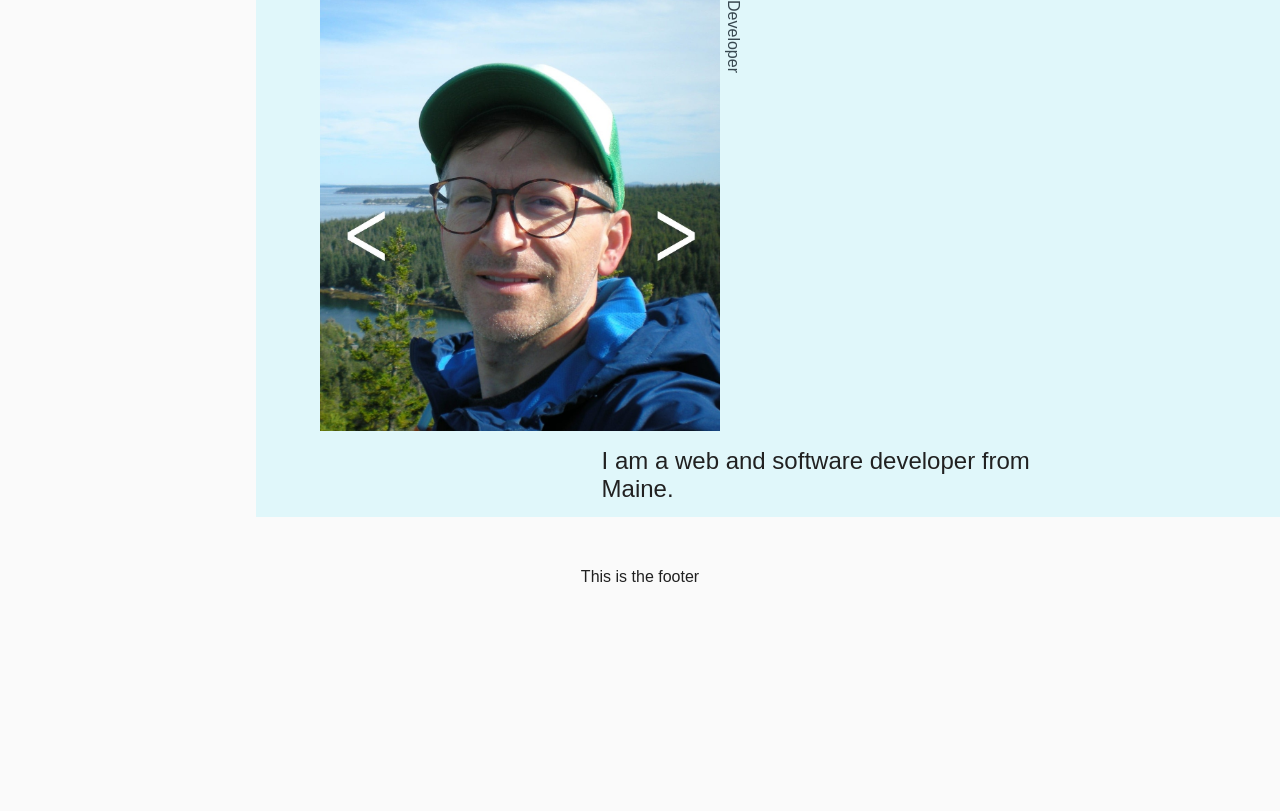
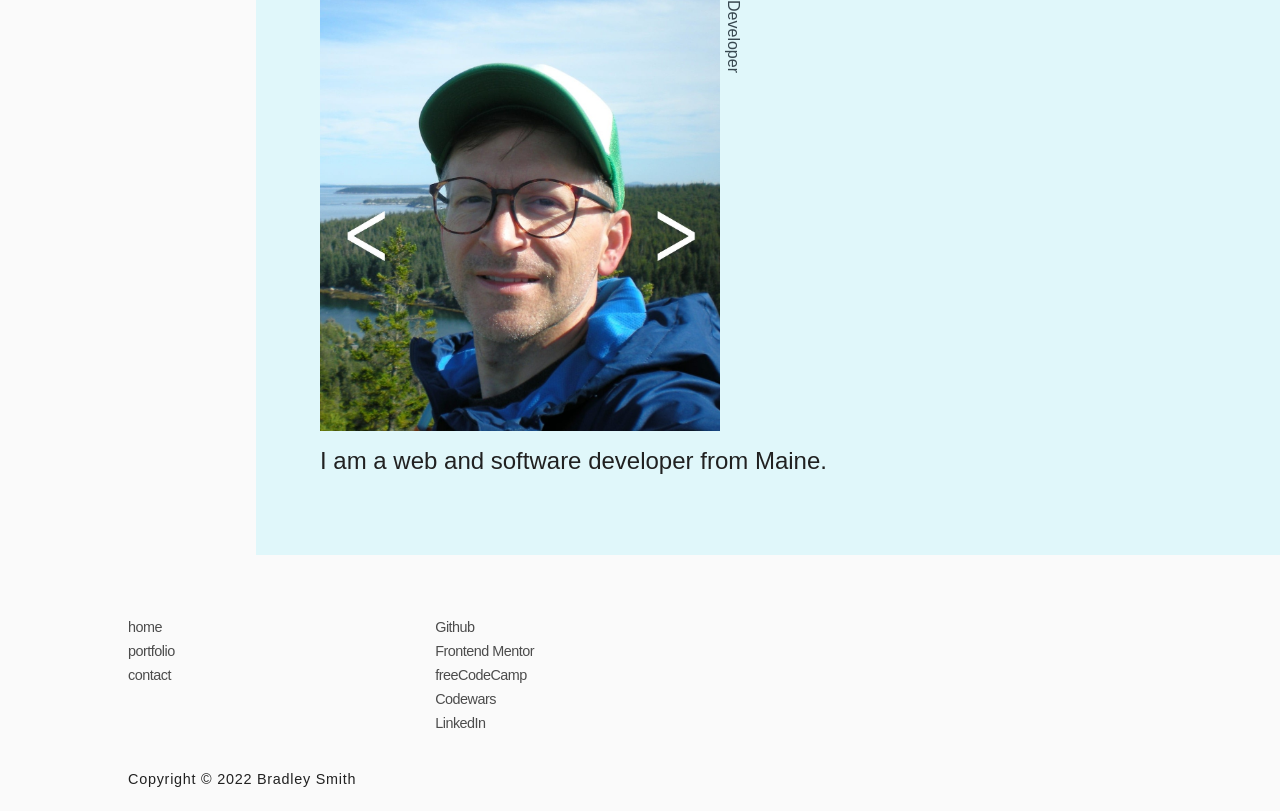
Before and after one commit to bradleyhop/simple-portfolio, a Vue app: page / in a window 1280 px wide. Shown: the part 483-1294 px from the top of the page. Before the commit the page ends 1120 px from the top, so only its background shows below. Built offline with nearby package versions, Linux system fonts and the light colour scheme; a web font is replaced by a local one.

Commit message:
footer links, styling; cleanups

```diff
--- a/src/components/PortfolioCollapse.vue
+++ b/src/components/PortfolioCollapse.vue
@@ -100,7 +100,12 @@ export default {
                     alt="image indicating an outside link"
                     viewBox="0 0 24 24"
                     class="svg-icon"
-                  >
+                    :class="
+                      portList[index].estClassessttisExpanded === true
+                        ? testClass
+                        : nopeClass
+                    "
+                  est>
                     <path :d="mdiOpenInNew"></path>
                   </svg>
                 </button>
@@ -159,7 +164,7 @@ export default {
     // placeholder
     &:hover {
       transform: rotate(180deg);
-      transition: 200ms ease-in;
+      transition: 200ms ease;
     }
   }
 }
--- a/src/components/SiteFooter.vue
+++ b/src/components/SiteFooter.vue
@@ -5,8 +5,68 @@ export default {
 </script>
 
 <template>
-  <footer>
-    <p>This is the footer</p>
+  <footer class="device-widths">
+    <nav class="footer-list-container">
+      <ul class="footer-column nav-list">
+        <li>
+          <RouterLink to="/" class="clear-link-dec footer-router"> home </RouterLink>
+        </li>
+        <li>
+          <RouterLink to="/portfolio" class="clear-link-dec footer-router">
+            portfolio
+          </RouterLink>
+        </li>
+        <li>contact</li>
+      </ul>
+      <ul class="footer-column contact-list">
+        <li>
+          <a
+            href="https://github.com/bradleyhop"
+            class="footer-link"
+            rel="noopener noreferer"
+          >
+            Github
+          </a>
+        </li>
+        <li>
+          <a
+            href="https://github.com/bradleyhop"
+            class="footer-link"
+            rel="noopener noreferer"
+          >
+            Frontend Mentor
+          </a>
+        </li>
+        <li>
+          <a
+            href="https://github.com/bradleyhop"
+            class="footer-link"
+            rel="noopener noreferer"
+          >
+            freeCodeCamp
+          </a>
+        </li>
+        <li>
+          <a
+            href="https://github.com/bradleyhop"
+            class="footer-link"
+            rel="noopener noreferer"
+          >
+            Codewars
+          </a>
+        </li>
+        <li>
+          <a
+            href="https://github.com/bradleyhop"
+            class="footer-link"
+            rel="noopener noreferer"
+          >
+            LinkedIn
+          </a>
+        </li>
+      </ul>
+    </nav>
+    <p class="footer-copyright">Copyright &copy; 2022 Bradley Smith</p>
   </footer>
 </template>
 
@@ -15,6 +75,45 @@ footer {
   min-height: 15vh;
   align-items: center;
   justify-content: center;
+  padding: 4rem 0 1.5rem 0;
+  font-size: 0.9rem;
+}
+
+.footer-list-container {
   display: flex;
 }
+
+.footer-router {
+  border-bottom: 3px solid transparent;
+
+  &:hover {
+    border-bottom: 3px solid $lightest-blue;
+  }
+}
+
+.footer-column {
+  list-style-type: none;
+  width: 30%;
+  opacity: 0.8;
+
+  > li {
+    margin-bottom: 0.5rem;
+    letter-spacing: -0.5px;
+  }
+}
+
+.footer-copyright {
+  margin-top: 2rem;
+  letter-spacing: 0.75px;
+  width: 100%;
+}
+
+.footer-link {
+  color: $not-black;
+  border-bottom: 3px solid transparent;
+
+  &:hover {
+    border-bottom: 3px solid $lightest-blue;
+  }
+}
 </style>
--- a/src/views/HomeView.vue
+++ b/src/views/HomeView.vue
@@ -80,7 +80,7 @@ export default {
   .tagline {
     color: $not-black;
     font-size: 1.5rem;
-    padding: 1rem 0 0 27vw;
+    padding: 1rem 0 5rem 5vw;
     width: 50rem;
   }
 }
--- a/src/views/SitePortfolio.vue
+++ b/src/views/SitePortfolio.vue
@@ -304,10 +304,6 @@ $nav-border-line: 3px solid #fff;
 
     .fm-text {
       color: $figma-purple;
-
-      &:hover {
-        text-decoration: underline;
-      }
     }
   }
 
@@ -356,21 +352,14 @@ $nav-border-line: 3px solid #fff;
   @extend .border-b-section;
 
   .fcc-heading {
+    color: $fcc-green;
     display: flex;
 
     a {
       color: $fcc-green;
       display: flex;
       align-items: center;
-
-      &:hover {
-        text-decoration: underline;
-      }
     }
-  }
-
-  .fcc-heading {
-    color: $fcc-green;
   }
 
   .fcc-icon {
@@ -385,36 +374,17 @@ $nav-border-line: 3px solid #fff;
 }
 
 .port-link-copy {
+  align-items: center;
+  display: flex;
+  letter-spacing: 0.4px;
   margin: 1rem 0;
-  display: flex;
-  align-items: center;
-}
-
-.list-container {
-  margin: auto;
-  max-width: 80%;
-
-  .cert-heading {
-    font-weight: normal;
-    font-style: italic;
-    margin-bottom: 0.3rem;
-  }
-
-  .fcc-list {
-    list-style-type: none;
-    margin: 0;
-    padding: 0;
-
-    li {
-      margin-bottom: 1rem;
-    }
-  }
 }
 
 .cert-title {
   color: $fcc-green;
-  font-size: 1.1rem;
+  font-size: 0.9rem;
   font-weight: normal;
+  letter-spacing: 0.5px;
   margin-bottom: 0.25rem;
 }
 
```
